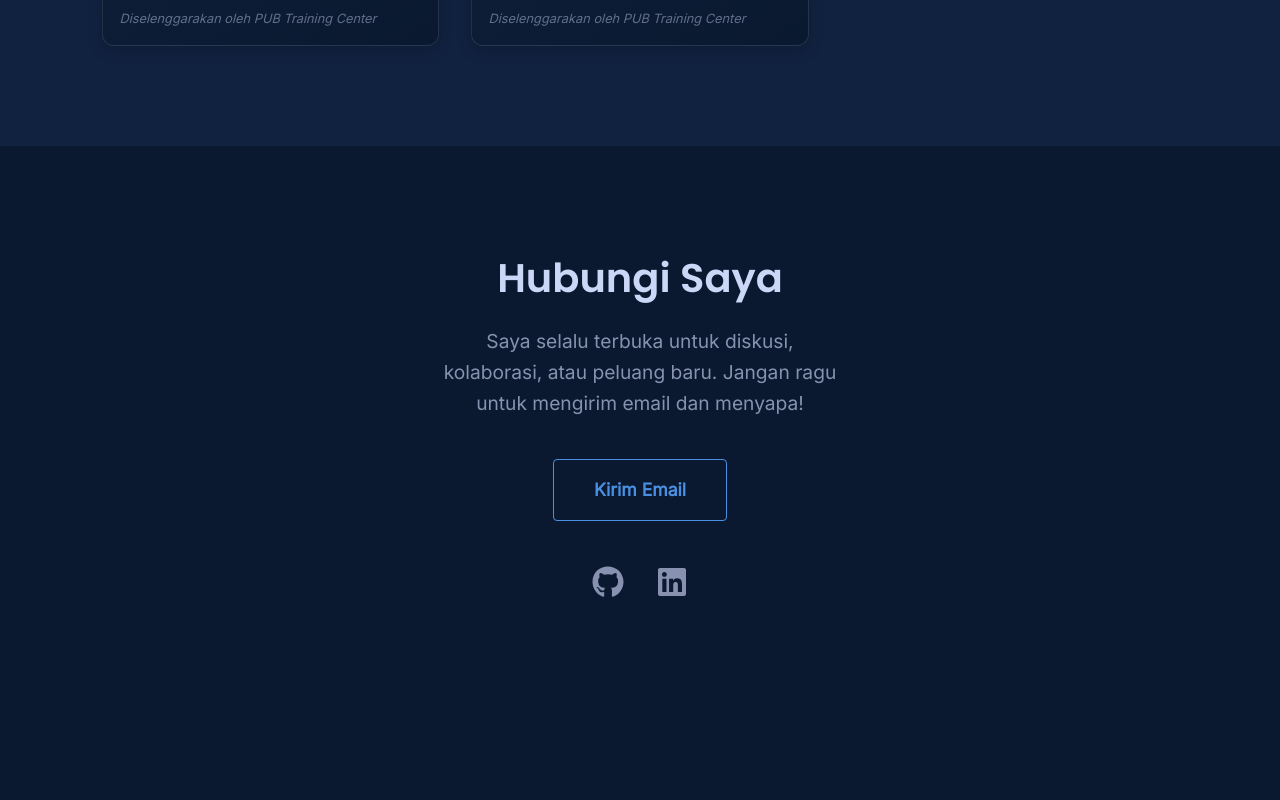
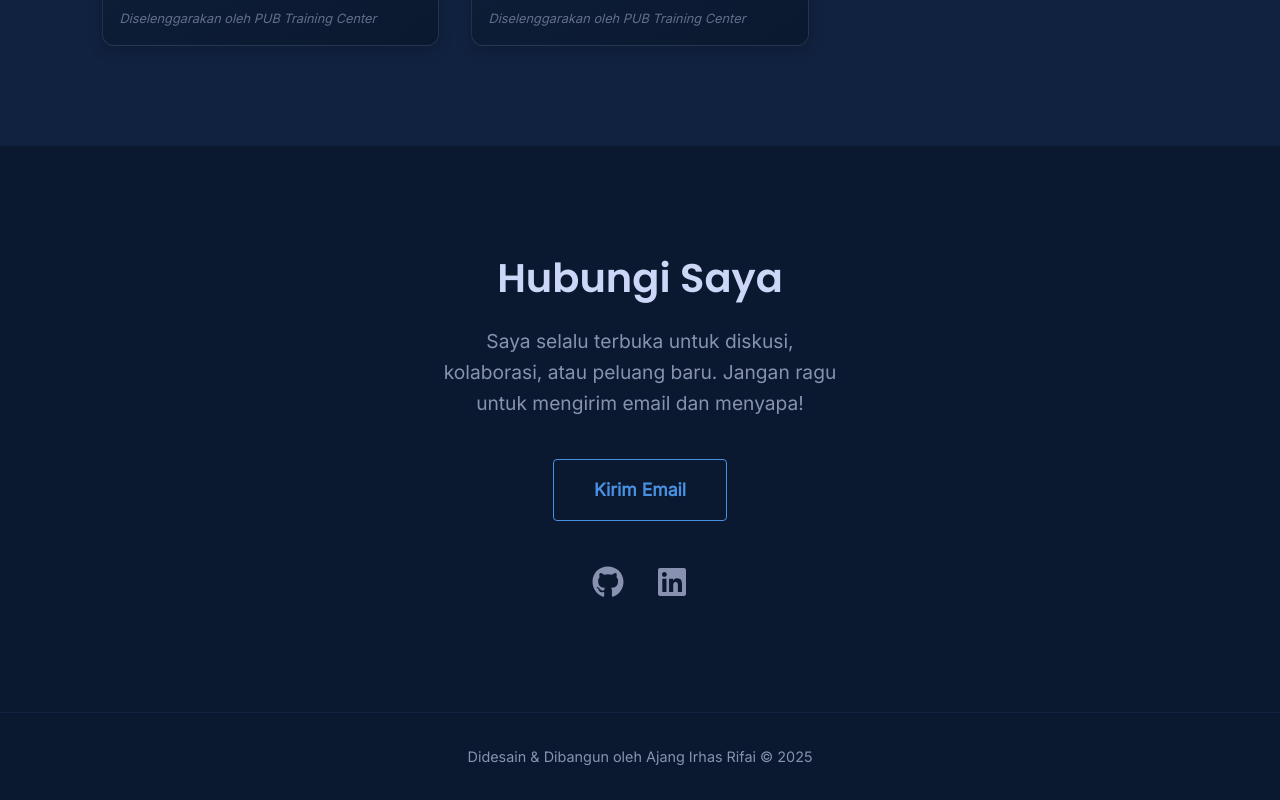
Before and after one commit to ajangirhas313/React-Portofolio, a React (Vite) app: page / in a window 1280 px wide. Shown: the part 4207-5007 px from the top of the page. Before the commit the page ends 4919 px from the top, so only its background shows below. Built offline with nearby package versions, Linux system fonts and the light colour scheme.

Commit message:
add footer & update title

```diff
--- a/index.html
+++ b/index.html
@@ -10,8 +10,9 @@
       rel="stylesheet"
     />
     <meta name="viewport" content="width=device-width, initial-scale=1.0" />
-    <title>Vite + React</title>
-  </head>
+    <title>Ajang Irhas Rifai | Fullstack Developer</title>
+    <meta name="description" content="Portofolio Ajang Irhas Rifai, seorang Fullstack Developer yang berbasis di Bandung, menampilkan proyek-proyek dalam React, Java Spring Boot, dan Node.js." />
+    </head>
   <body>
     <div id="root"></div>
     <script type="module" src="/src/main.jsx"></script>
--- a/src/App.jsx
+++ b/src/App.jsx
@@ -9,12 +9,12 @@ import CertificatesSection from './components/CertificatesSection';
 import ContactSection from './components/ContactSection';
 import AnimatedSection from './components/AnimatedSection';
 import GlobalStyles from './GlobalStyles';
-
+import Footer from './components/Footer';
 
 const useThemeMode = () => {
   const [themeMode, setThemeMode] = useState(() => {
     const savedTheme = localStorage.getItem('themeMode');
-    return savedTheme || 'dark'; // Default ke dark mode
+    return savedTheme || 'dark';
   });
 
   useEffect(() => {
@@ -45,6 +45,7 @@ function App() {
         <div id="certificates"><CertificatesSection /></div>
         <div id="contact"><AnimatedSection><ContactSection /></AnimatedSection></div>
       </main>
+      <Footer /> {/* 2. Tambahkan komponen Footer di sini */}
     </ThemeProvider>
   );
 }
--- /dev/null
+++ b/src/components/Footer.jsx
@@ -0,0 +1,26 @@
+import React from 'react';
+import styled from 'styled-components';
+
+const FooterContainer = styled.footer`
+  padding: 2rem 8%;
+  background-color: var(--background-color);
+  text-align: center;
+  border-top: 1px solid var(--surface-color);
+`;
+
+const CopyrightText = styled.p`
+  font-size: 0.9rem;
+  color: var(--text-secondary-color);
+`;
+
+const Footer = () => {
+  return (
+    <FooterContainer>
+      <CopyrightText>
+        Didesain & Dibangun oleh Ajang Irhas Rifai © {new Date().getFullYear()}
+      </CopyrightText>
+    </FooterContainer>
+  );
+};
+
+export default Footer;
```
